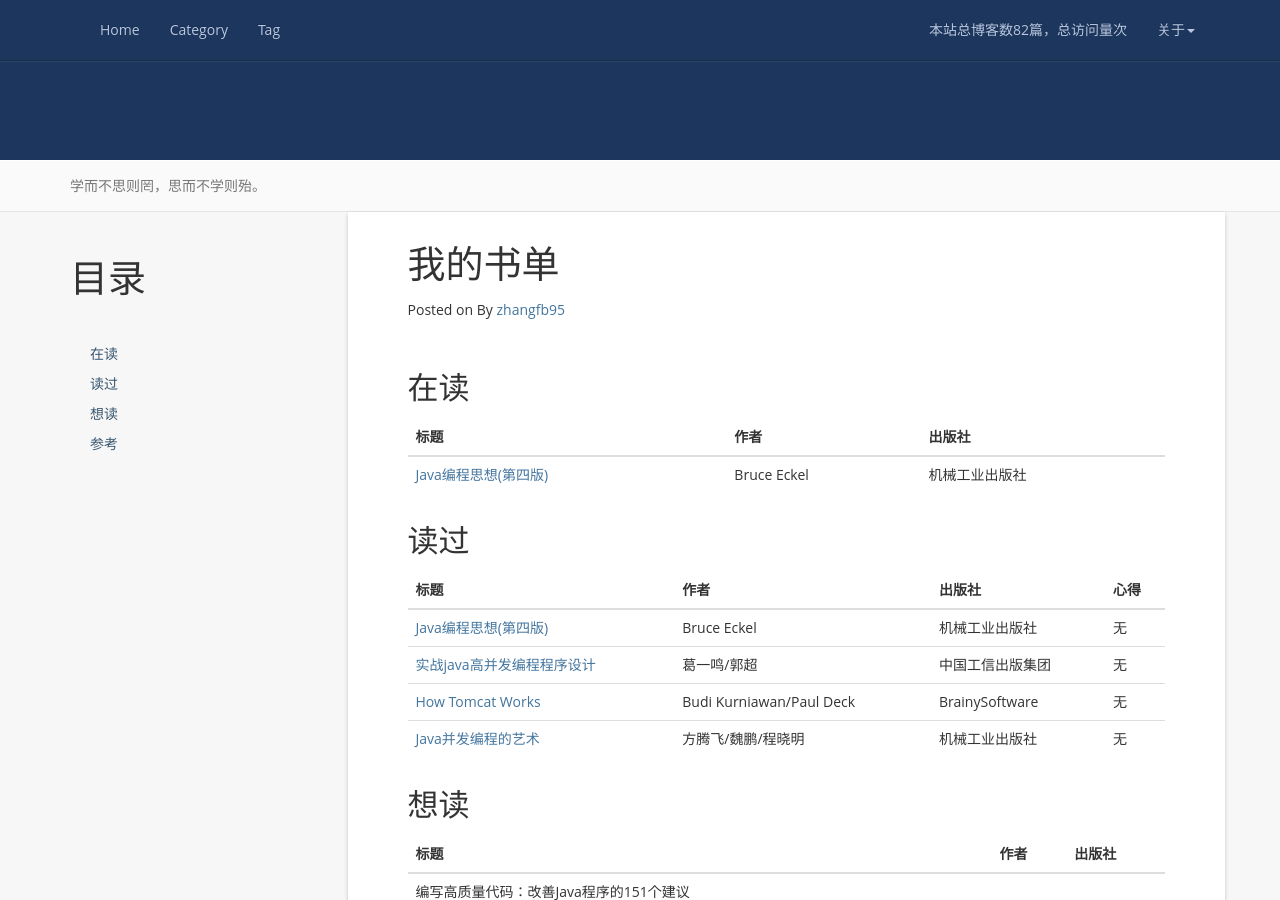
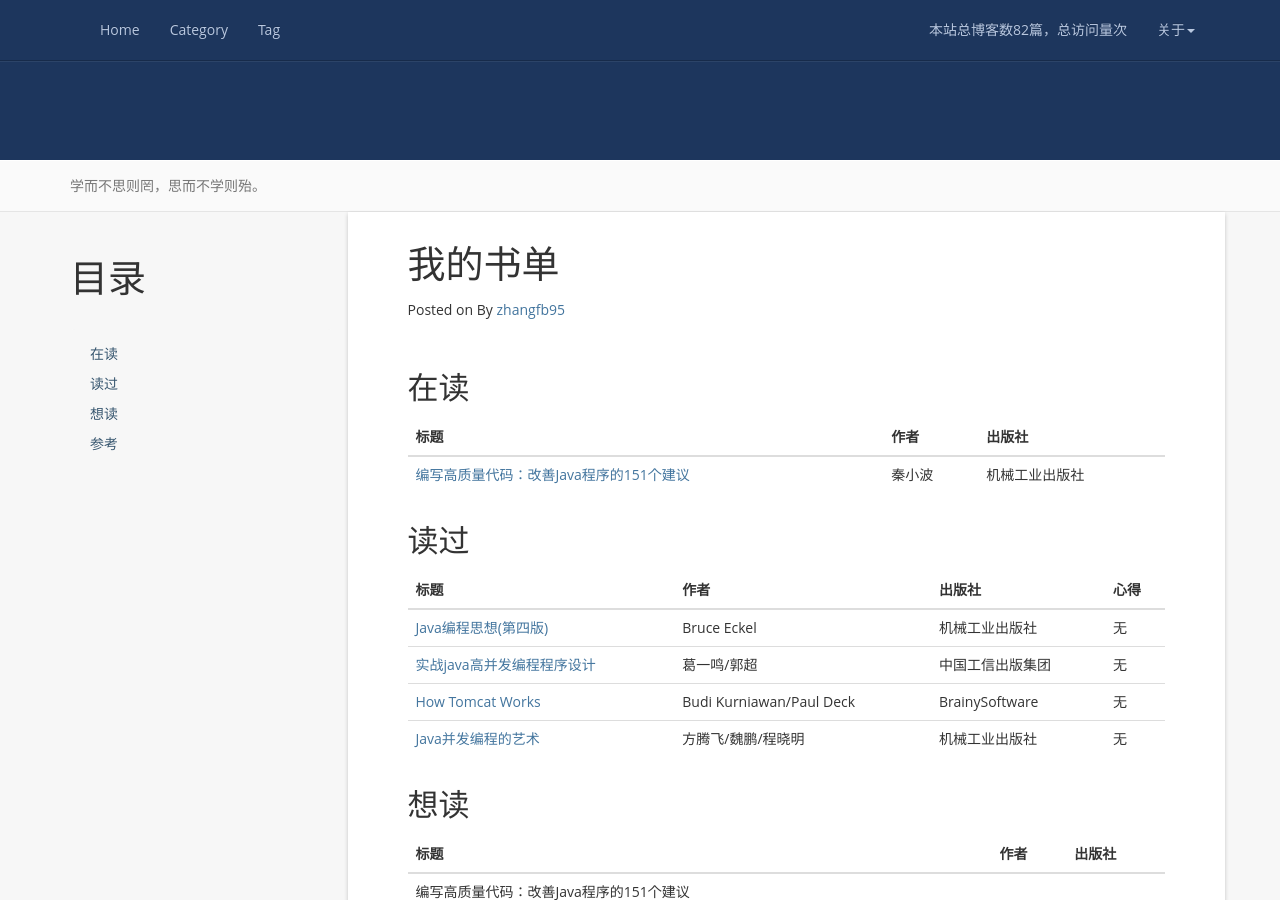
Before and after one commit to zhangfb95/zhangfb95.github.io.bak, a Jekyll site: the page built from books.md, in a window 1280 px wide and 900 px high. Built offline with Jekyll 4.4.1, drawn with Linux system fonts in a browser that asks for light colours; nearby versions of some CDN libraries; a script that is not in the unit is left out; comment, search, counter and statistics services are not loaded.

Commit message:
调整书单

```diff
--- a/books.md
+++ b/books.md
@@ -11,15 +11,15 @@ permalink: /books/
 
 | 标题  | 作者 | 出版社 |
 | --- | --- | --- |
-| [Java编程思想(第四版)](https://book.douban.com/subject/2130190) | Bruce Eckel  | 机械工业出版社 |
+| [编写高质量代码：改善Java程序的151个建议](https://book.douban.com/subject/7059903) | 秦小波 | 机械工业出版社 |
 
 ## 读过
 
 | 标题  | 作者 | 出版社 | 心得  |
 | --- | --- | --- | --- |
 | [Java编程思想(第四版)](https://book.douban.com/subject/2130190) | Bruce Eckel  | 机械工业出版社 | 无 |
-| [实战java高并发编程程序设计](https://book.douban.com/subject/26663605) | 葛一鸣/郭超|中国工信出版集团 | 无 |
-| [How Tomcat Works](https://book.douban.com/subject/1943128) | Budi Kurniawan/Paul Deck |BrainySoftware |无 |
+| [实战java高并发编程程序设计](https://book.douban.com/subject/26663605) | 葛一鸣/郭超 | 中国工信出版集团 | 无 |
+| [How Tomcat Works](https://book.douban.com/subject/1943128) | Budi Kurniawan/Paul Deck | BrainySoftware |无 |
 | [Java并发编程的艺术](https://book.douban.com/subject/26591326) | 方腾飞/魏鹏/程晓明 | 机械工业出版社 | 无 |
 
 ## 想读
```
